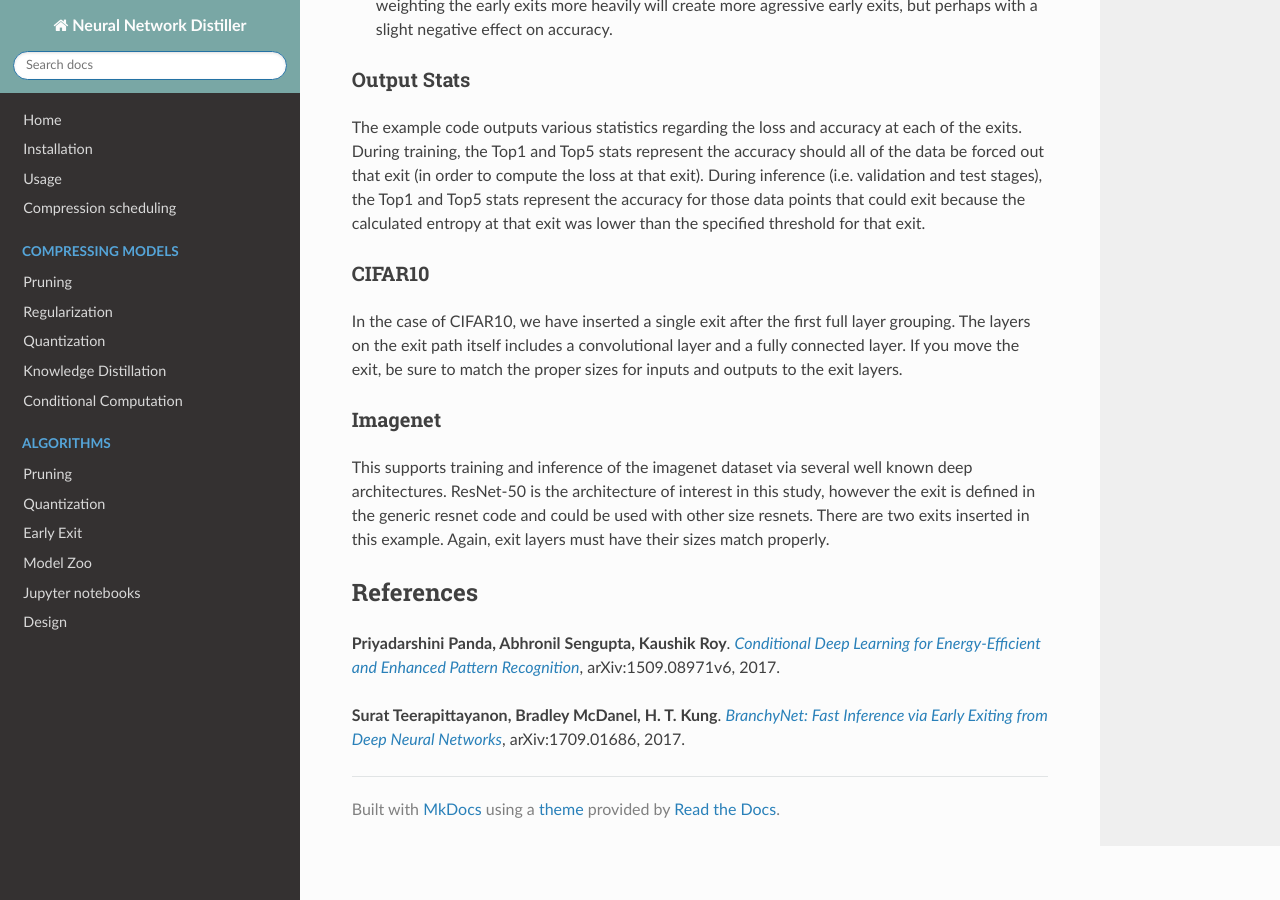
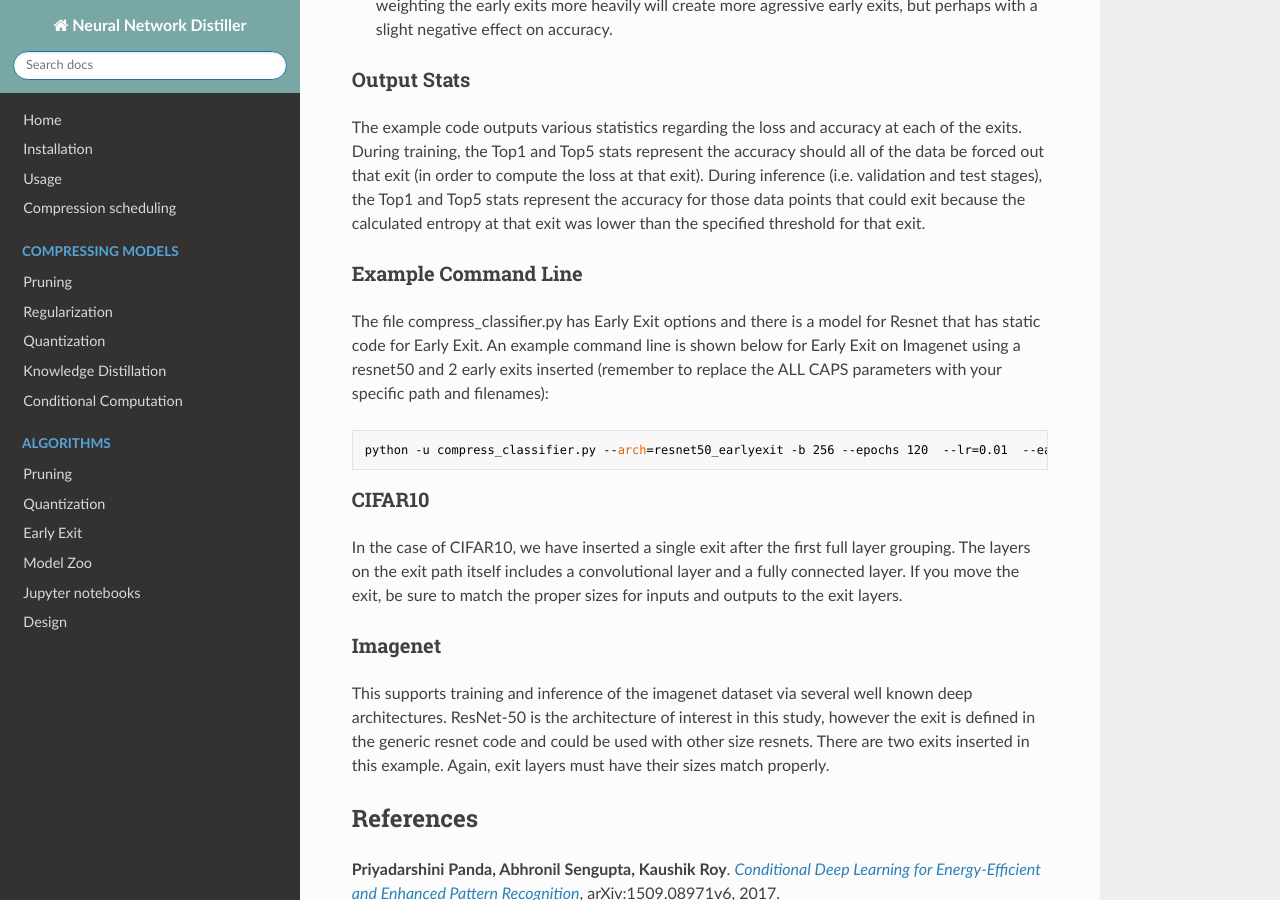
Before and after one commit to IntelLabs/distiller, an MkDocs documentation site: the page built from docs-src/docs/earlyexit.md, in a window 1280 px wide and 900 px high, scrolled down 1675 px. Built offline with MkDocs 1.6.1, drawn with Linux system fonts in a browser that asks for light colours; nearby versions of some CDN libraries; old or Windows-style settings are respelled for this version of MkDocs.

Commit message:
Updated to include sample command line

````diff
--- a/docs-src/docs/earlyexit.md
+++ b/docs-src/docs/earlyexit.md
@@ -31,6 +31,12 @@ thresholds for each of the early exits. The cross entropy measure must be **less
 ### Output Stats
 The example code outputs various statistics regarding the loss and accuracy at each of the exits. During training, the Top1 and Top5 stats represent the accuracy should all of the data be forced out that exit (in order to compute the loss at that exit). During inference (i.e. validation and test stages), the Top1 and Top5 stats represent the accuracy for those data points that could exit because the calculated entropy at that exit was lower than the specified threshold for that exit.
 
+### Example Command Line
+The file compress_classifier.py has Early Exit options and there is a model for Resnet that has static code for Early Exit. An example command line is shown below for Early Exit on Imagenet using a resnet50 and 2 early exits inserted (remember to replace the ALL CAPS parameters with your specific path and filenames):
+```bash
+python -u compress_classifier.py --arch=resnet50_earlyexit -b 256 --epochs 120  --lr=0.01  --earlyexit_thresholds 1.4 1.8 --earlyexit_lossweights 0.2 0.3 -j 60 --out-dir PATH_TO_OUTPUT_DIRECTORY -n earlyexit PATH_TO_IMAGENET_FILES 2>&1 | tee -a PATH_TO_LOGFILE &
+```
+
 ### CIFAR10
 In the case of CIFAR10, we have inserted a single exit after the first full layer grouping. The layers on the exit path itself includes a convolutional layer and a fully connected layer. If you move the exit, be sure to match the proper sizes for inputs and outputs to the exit layers.
 
````
